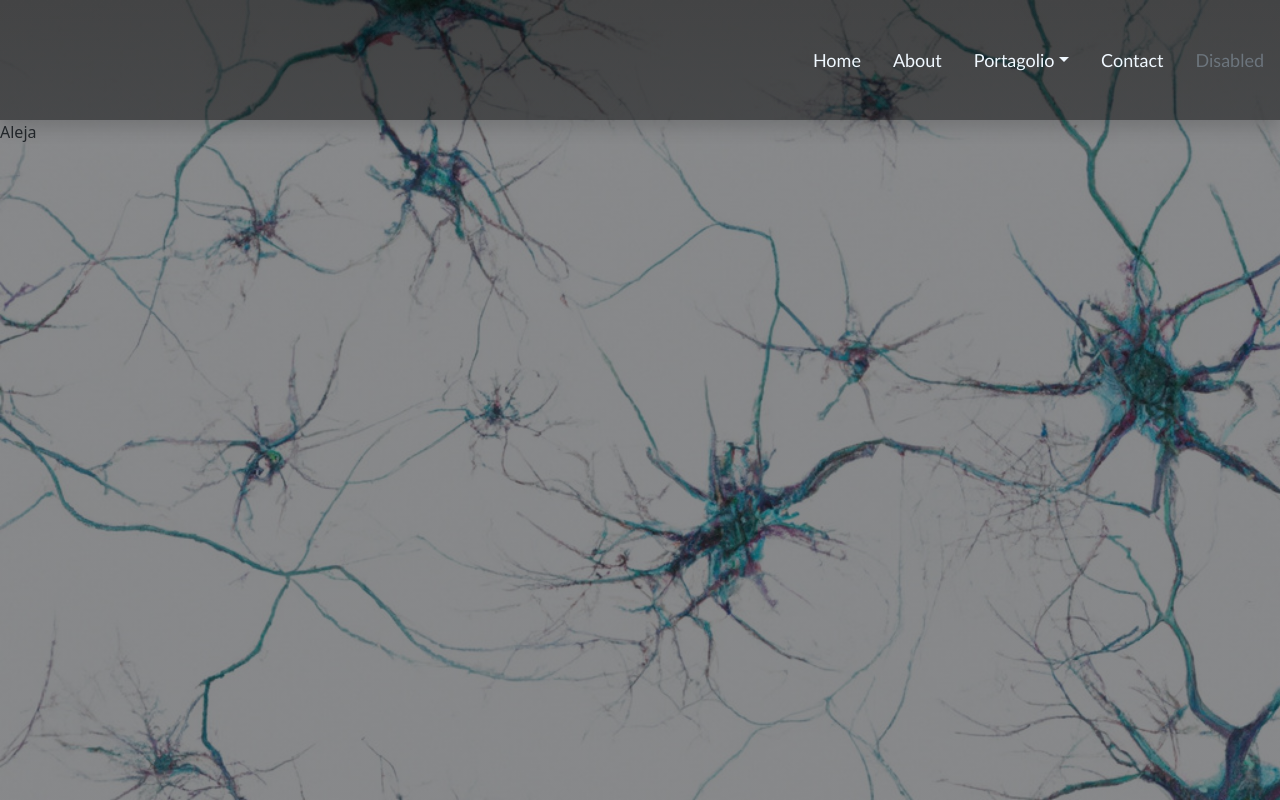
After one commit to Ajela13/Alejandras_Website, a Django app: page /Home/logistic_regression/ in a window 1280 px wide. The commit adds this page. Run offline with Django 4.2, Linux system fonts and the light colour scheme.

Commit message:
add navbar lgistc rgresn

```diff
--- /dev/null
+++ b/ViolenciaApp/templates/logistic_regression.html
@@ -0,0 +1,62 @@
+{% load static %}
+<!DOCTYPE html>
+<html lang="en">
+<head>
+    <meta charset="UTF-8">
+    <meta http-equiv="X-UA-Compatible" content="IE=edge">
+    <meta name="viewport" content="width=device-width, initial-scale=1.0">
+    <link rel="stylesheet" type="text/css" href="{% static 'css/logisticstyles.css' %}">
+    <link href="https://cdn.jsdelivr.net/npm/bootstrap@5.0.2/dist/css/bootstrap.min.css" rel="stylesheet" integrity="sha384-EVSTQN3/azprG1Anm3QDgpJLIm9Nao0Yz1ztcQTwFspd3yD65VohhpuuCOmLASjC" crossorigin="anonymous">
+    <body>
+    <script src="https://cdn.jsdelivr.net/npm/bootstrap@5.0.2/dist/js/bootstrap.bundle.min.js" integrity="sha384-MrcW6ZMFYlzcLA8Nl+NtUVF0sA7MsXsP1UyJoMp4YLEuNSfAP+JcXn/tWtIaxVXM" crossorigin="anonymous"></script>
+    <div class="wrapper">
+        <div class="background"></div>
+        <div class="shadow">
+            <div id="home" class="content">
+                <div class="navbar justify-content-end">
+                    <ul class="nav justify-content-end">
+                        <li class="nav-item">
+                          <a class="nav-link active" aria-current="page" href="#" style="color: aliceblue;">Home</a>
+                        </li>
+                        <li class="nav-item">
+                            <a class="nav-link" href="#" style="color: aliceblue;">About</a>
+                        </li>
+                        <li class="nav-item dropdown">
+                            <a class="nav-link dropdown-toggle" data-bs-toggle="dropdown" href="#" role="button" aria-expanded="false" style="color: aliceblue;">Portagolio</a>
+                            <ul class="dropdown-menu">
+                                <li><a class="nav-link disabled" href="#" tabindex="-1" aria-disabled="true">Machine Learning</a>
+                                <li><a class="dropdown-item" href="#">Logistic Regression</a></li>
+                                <li><a class="dropdown-item" href="#">K-nearest neighbors</a></li>
+                                <li><a class="dropdown-item" href="#">K means clustering</a></li>
+                                <li><a class="dropdown-item" href="#">Decision trees</a></li>
+                                <li><a class="dropdown-item" href="#">Random forest</a></li>
+                                <li><a class="dropdown-item" href="#">Ada boost</a></li>
+                                <li><a class="dropdown-item" href="#">Rifge and lasso regression</a></li>
+                                <li><hr class="dropdown-divider"></li>
+                                <li><a class="nav-link disabled" href="#" tabindex="-1" aria-disabled="true">Artificial Intelligence</a>
+                                    <li><a class="dropdown-item" href="#">Deep Learning</a></li>
+                                    <li><a class="dropdown-item" href="#">Computer Vision</a></li>
+                                    <li><a class="dropdown-item" href="#">NLP</a></li>
+                                    <li><a class="dropdown-item" href="#">Reinforcement learning</a></li>
+
+                            </ul>
+                          </li>
+
+                        <li class="nav-item">
+                          <a class="nav-link" href="#" style="color: aliceblue;">Contact</a>
+                        </li>
+                        <li class="nav-item">
+                          <a class="nav-link disabled" href="#" tabindex="-1" aria-disabled="true">Disabled</a>
+                        </li>
+                      </ul>
+                </div>
+            </div>
+        </div>
+        <p>
+            Aleja
+        </p>
+    </div>
+
+</body>
+
+</html>
--- a/ViolenciaApp/urls.py
+++ b/ViolenciaApp/urls.py
@@ -4,6 +4,5 @@ from . import views
 #URLConf
 urlpatterns=[
     path('', views.myWebsite),
-    path('plotly-example/', views.plotly_example, name='plotly_example'),
-
+    path('plotly-example/', views.plotly_example, name='plotly_example')
 ]
--- a/ViolenciaApp/views.py
+++ b/ViolenciaApp/views.py
@@ -143,4 +143,8 @@ def myWebsite(request):
 
     plotly_html = views.plotly_example(request).content.decode('utf-8')
 
-    return render(request, 'visualization.html',{'plotly_html': plotly_html})
+    return render(request, 'home.html',{'plotly_html': plotly_html})
+
+def logisticRegression(request):
+    # Puedes personalizar esta lógica para cargar el contenido de la página nueva.
+    return render(request, 'logistic_regression.html')
--- a/ViolenciaProyect/urls.py
+++ b/ViolenciaProyect/urls.py
@@ -22,6 +22,7 @@ urlpatterns = [
     path('admin/', admin.site.urls),
     path('Home/', include('ViolenciaApp.urls')),
     # path('map/', views.map),
-    path('map2/', views.map2)
+    path('map2/', views.map2),
+    path('Home/logistic_regression/', views.logisticRegression, name='logistic_regression'),
 
 ]
--- /dev/null
+++ b/static/css/logisticstyles.css
@@ -0,0 +1,27 @@
+@import url('https://fonts.googleapis.com/css2?family=PT+Serif:ital@1&display=swap');
+
+body, html {
+    margin: 0;
+    padding: 0;
+  }
+
+
+
+  .background {
+    position: fixed;
+    top: 0;
+    left: 0;
+    width: 100%;
+    height: 100%;
+    background: linear-gradient(to top, rgba(19, 21, 25, 0.5), rgba(19, 21, 25, 0.5)),url('/static/images/bg.jpg') ;
+    background-size: cover;
+    z-index: -1;
+  }
+
+  .navbar{
+    font-family: 'Gill Sans', 'Gill Sans MT', Calibri, 'Trebuchet MS', sans-serif;
+    font-size: large;
+    background: linear-gradient(to top, rgba(8, 9, 10, 0.5), rgba(0, 0, 0, 0.5)) ;
+    width: 100%;
+    height: 15vh;
+  }
--- a/static/css/styles.css
+++ b/static/css/styles.css
@@ -28,10 +28,10 @@ body, html {
   }
 
   .content {
-    align-items: center;
+
+align-items: center;
     justify-content: center;
     display: flex;
-
     flex-direction: column;
     top: 0;
     left: 0;
```
Also changed, not shown: ViolenciaApp/templates/home.html (renamed from ViolenciaApp/templates/visualization.html, +5 -2 lines), 2 other files.
